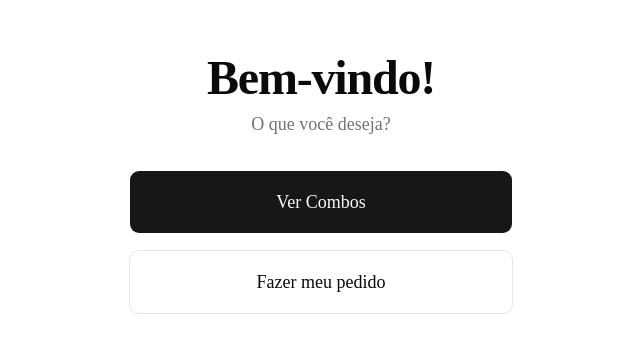
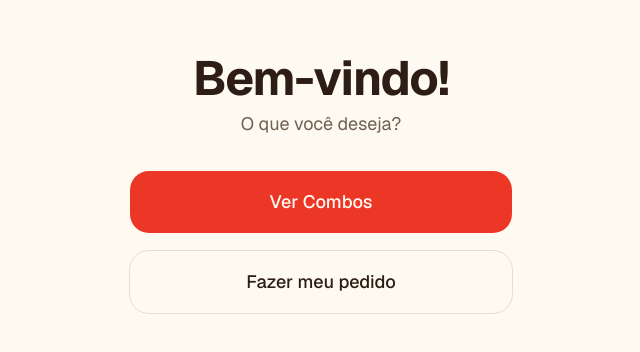
Before and after one commit to arthurrobertoalves/quick-order, a Next.js app in the folder client/: page / in a window 1280 px wide. Shown: the part 216-568 px from the top of the page, without its empty margins (319-959 px from the left). Built offline with nearby package versions, Linux system fonts and the light colour scheme; no server answers.

Commit message:
style(client): tema quente e animações para o totem

```diff
--- a/client/app/globals.css
+++ b/client/app/globals.css
@@ -7,7 +7,7 @@
 @theme inline {
   --color-background: var(--background);
   --color-foreground: var(--foreground);
-  --font-sans: var(--font-sans);
+  --font-sans: var(--font-geist-sans), ui-sans-serif, system-ui, sans-serif;
   --font-mono: var(--font-geist-mono);
   --font-heading: var(--font-sans);
   --color-sidebar-ring: var(--sidebar-ring);
@@ -53,24 +53,24 @@
   --card-foreground: oklch(0.145 0 0);
   --popover: oklch(1 0 0);
   --popover-foreground: oklch(0.145 0 0);
-  --primary: oklch(0.205 0 0);
-  --primary-foreground: oklch(0.985 0 0);
-  --secondary: oklch(0.97 0 0);
-  --secondary-foreground: oklch(0.205 0 0);
-  --muted: oklch(0.97 0 0);
-  --muted-foreground: oklch(0.556 0 0);
-  --accent: oklch(0.97 0 0);
-  --accent-foreground: oklch(0.205 0 0);
+  --primary: oklch(0.62 0.22 30);
+  --primary-foreground: oklch(0.99 0.01 85);
+  --secondary: oklch(0.9 0.09 90);
+  --secondary-foreground: oklch(0.3 0.06 60);
+  --muted: oklch(0.95 0.025 85);
+  --muted-foreground: oklch(0.5 0.03 60);
+  --accent: oklch(0.9 0.09 90);
+  --accent-foreground: oklch(0.3 0.06 60);
   --destructive: oklch(0.577 0.245 27.325);
-  --border: oklch(0.922 0 0);
-  --input: oklch(0.922 0 0);
+  --border: oklch(0.9 0.02 80);
+  --input: oklch(0.9 0.02 80);
   --ring: oklch(0.708 0 0);
   --chart-1: oklch(0.87 0 0);
   --chart-2: oklch(0.556 0 0);
   --chart-3: oklch(0.439 0 0);
   --chart-4: oklch(0.371 0 0);
   --chart-5: oklch(0.269 0 0);
-  --radius: 0.625rem;
+  --radius: 1.25rem;
   --sidebar: oklch(0.985 0 0);
   --sidebar-foreground: oklch(0.145 0 0);
   --sidebar-primary: oklch(0.205 0 0);
@@ -79,8 +79,8 @@
   --sidebar-accent-foreground: oklch(0.205 0 0);
   --sidebar-border: oklch(0.922 0 0);
   --sidebar-ring: oklch(0.708 0 0);
-  --background: oklch(1 0 0);
-  --foreground: oklch(0.145 0 0);
+  --background: oklch(0.985 0.012 85);
+  --foreground: oklch(0.25 0.03 50);
 }
 
 .dark {
@@ -128,3 +128,36 @@
     @apply font-sans;
   }
 }
+
+@keyframes float {
+  0%, 100% { transform: translateY(0) rotate(var(--r, 0deg)); }
+  50% { transform: translateY(-18px) rotate(calc(var(--r, 0deg) + 6deg)); }
+}
+@keyframes pop {
+  0% { transform: scale(1); }
+  40% { transform: scale(1.18); }
+  100% { transform: scale(1); }
+}
+@keyframes pulse-soft {
+  0%, 100% { transform: scale(1); box-shadow: 0 0 0 0 oklch(0.62 0.22 30 / 0.5); }
+  50% { transform: scale(1.03); box-shadow: 0 0 0 18px oklch(0.62 0.22 30 / 0); }
+}
+@keyframes slide-up {
+  from { opacity: 0; transform: translateY(24px); }
+  to { opacity: 1; transform: translateY(0); }
+}
+@keyframes shine {
+  from { transform: translateX(-120%) skewX(-20deg); }
+  to { transform: translateX(320%) skewX(-20deg); }
+}
+
+.animate-float { animation: float 5s ease-in-out infinite; }
+.animate-pop { animation: pop 0.35s ease-out; }
+.animate-pulse-soft { animation: pulse-soft 2s ease-in-out infinite; }
+.animate-slide-up { animation: slide-up 0.45s ease-out both; }
+
+.no-scrollbar { scrollbar-width: none; }
+.no-scrollbar::-webkit-scrollbar { display: none; }
+
+html, body { overscroll-behavior: none; -webkit-tap-highlight-color: transparent; }
+button { touch-action: manipulation; }
```
